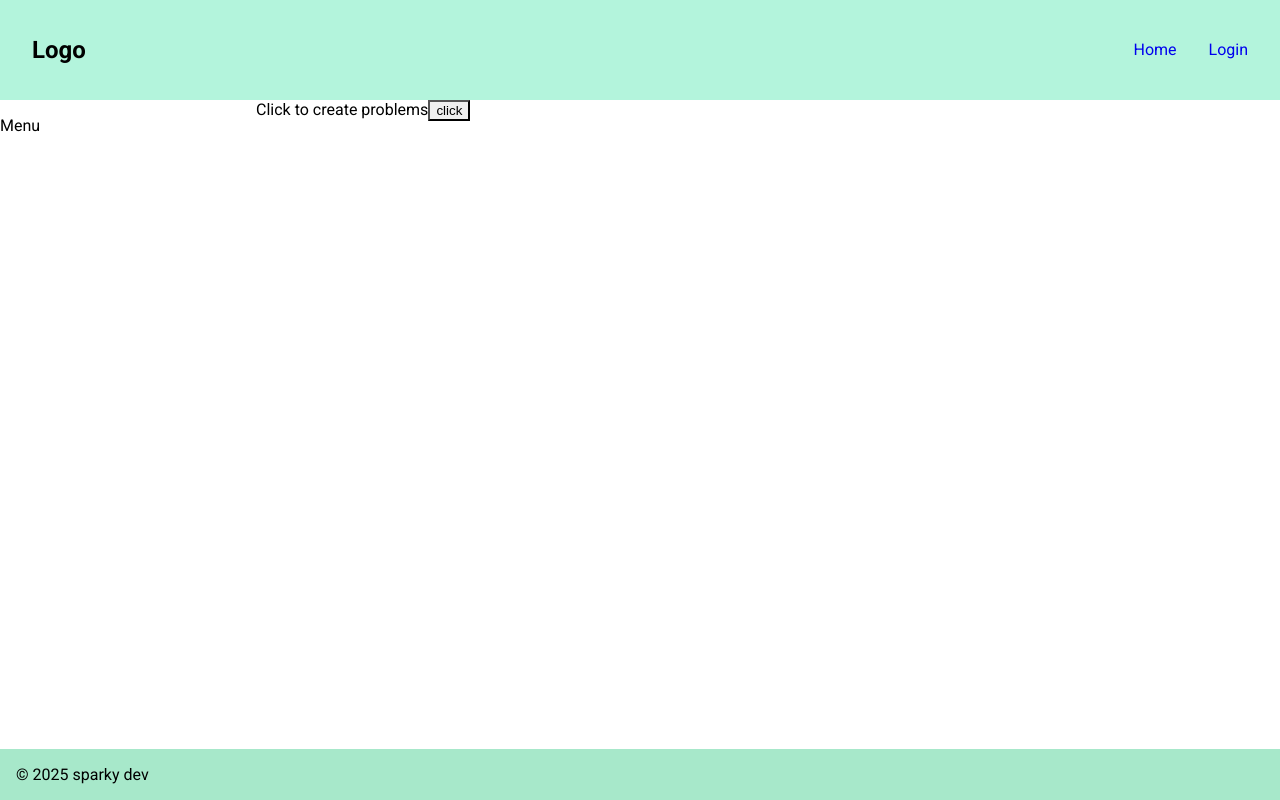
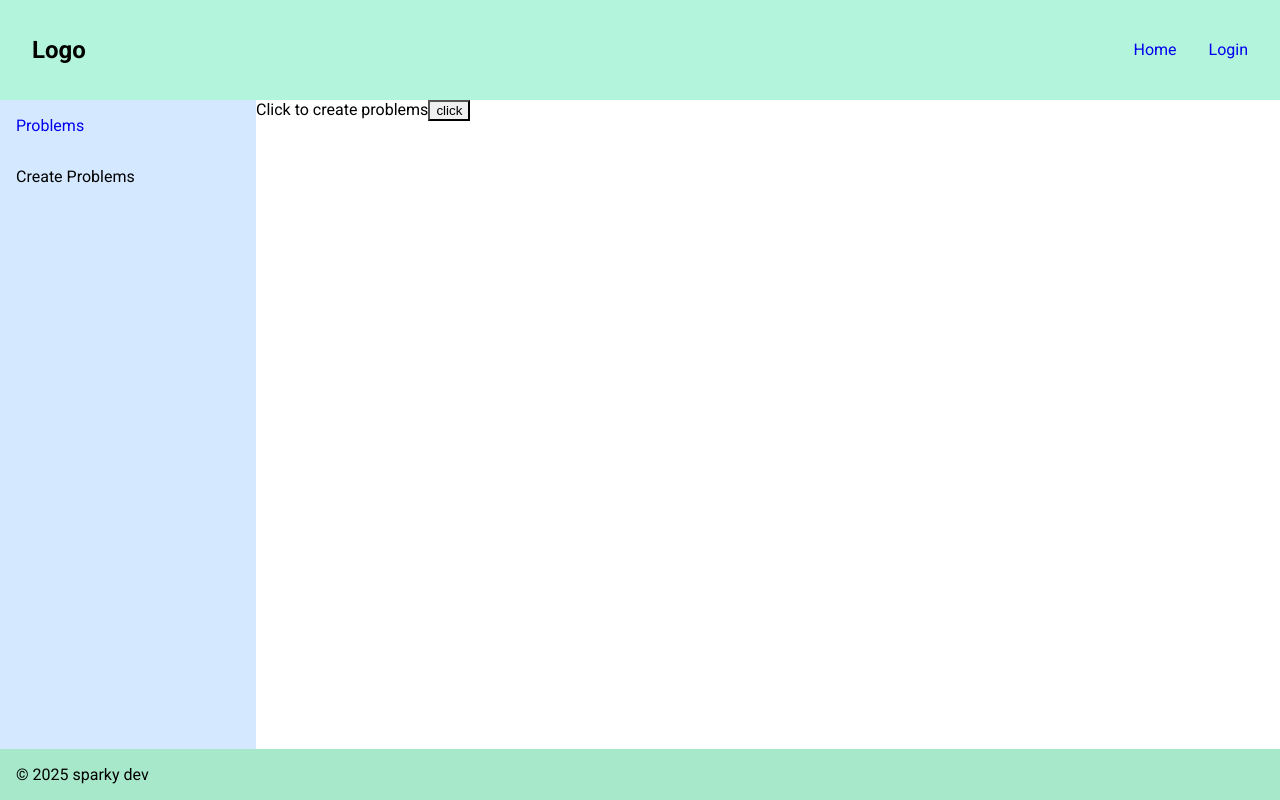
Before and after one commit to sparky9043/12-math-problem-generator, a React (Vite) app in the folder frontend/: page /dashboard/problems in a window 1280 px wide. Built offline with nearby package versions, Linux system fonts and the light colour scheme.

Commit message:
create a side menu bar for dashboard

```diff
--- a/frontend/src/components/Dashboard.tsx
+++ b/frontend/src/components/Dashboard.tsx
@@ -1,4 +1,4 @@
-import { Outlet } from "react-router-dom"
+import { NavLink, Outlet } from "react-router-dom"
 import styled from "styled-components"
 import Footer from "./Footer"
 
@@ -10,10 +10,19 @@ const Sticky = styled.div`
 
 const DashBoardDiv = styled.div`
   display: flex;
+  height: 100%;
 `
 
-const Menu = styled.div`
+const Menu = styled.ul`
   width: 20%;
+  display: flex;
+  flex-direction: column;
+  background-color: #d4e9ff;
+  height: 100%;
+`
+
+const MenuItem = styled.li`
+  padding: 1rem;
 `
 
 const DashBoard = () => {
@@ -22,7 +31,14 @@ const DashBoard = () => {
       <Sticky id="hello">
         <DashBoardDiv>
           <Menu>
-            <p>Menu</p>
+            <MenuItem>
+              <NavLink to='problems'>
+                Problems
+              </NavLink>
+            </MenuItem>
+            <MenuItem>
+              Create Problems
+            </MenuItem>
           </Menu>
           <Outlet />
         </DashBoardDiv>
```
